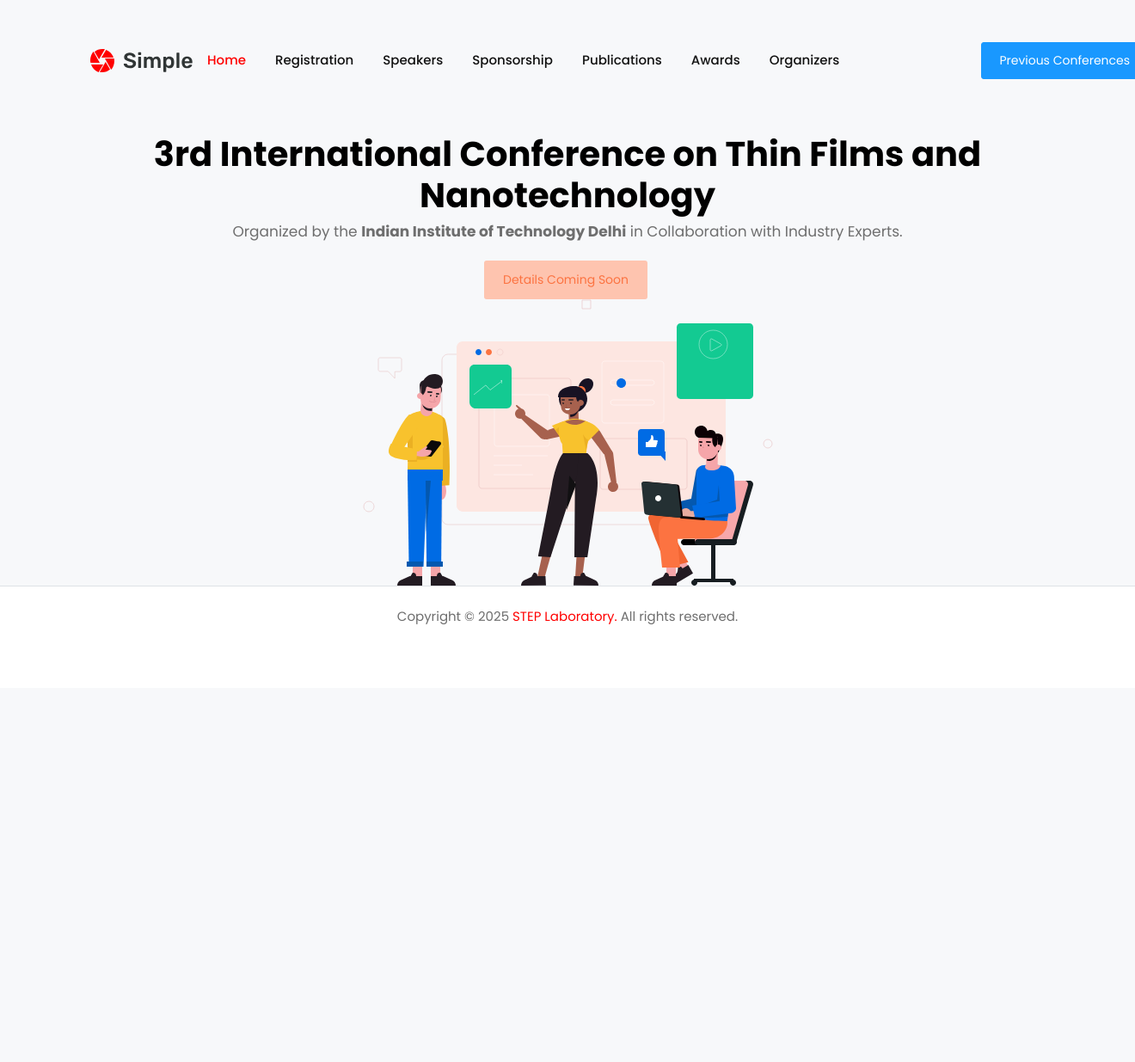
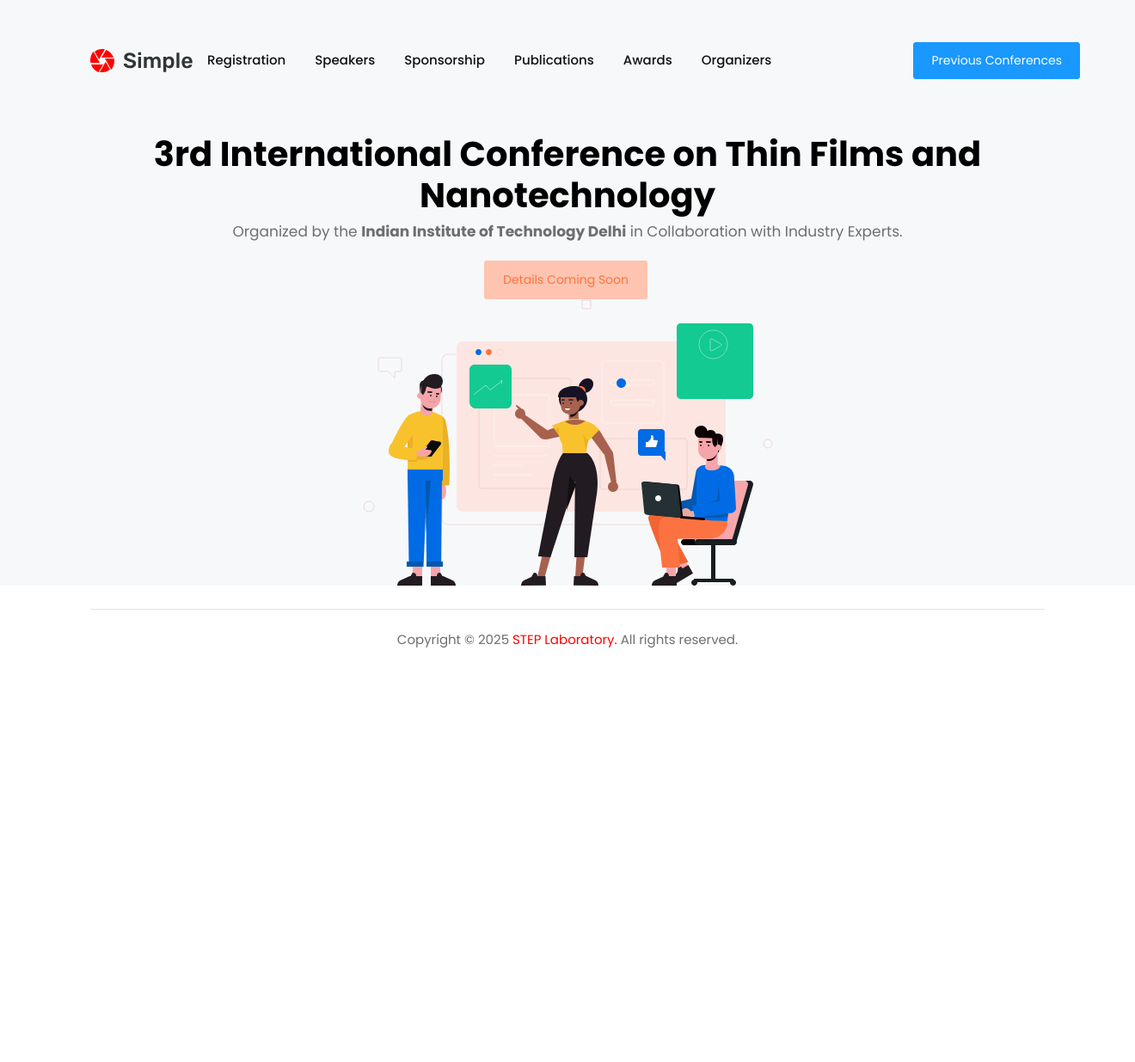
Before and after one commit to ictn-klc-2025/ictn2025, a Django app: page / in a window 1320 px wide. Shown: the whole page at 86% size. Before the commit the page ends 726 px from the top, so only its background shows below. Run offline with Django 4.2, Linux system fonts and the light colour scheme; some libraries are stand-ins or nearby versions.

Commit message:
editing template

```diff
--- a/templates/base.html
+++ b/templates/base.html
@@ -3,7 +3,7 @@
 <!DOCTYPE html>
 <html lang="en">
 <head>
-  <title>Simple landing page</title>
+  <title>International Conference on Thin Films & Nanotechnology</title>
   <meta charset="UTF-8">
   <meta name="viewport" content="width=device-width, initial-scale=1.0">
   <meta http-equiv="X-UA-Compatible" content="ie=edge">
@@ -34,7 +34,7 @@
             </button>
           </li>
           <li class="nav-item">
-            <a class="nav-link" href="#header-section">Home <span class="sr-only">(current)</span></a>
+            <!-- <a class="nav-link" href="#header-section">Home <span class="sr-only">(current)</span></a> -->
           </li>
           <li class="nav-item">
             <a class="nav-link" href="#features-section">Registration</a>
@@ -76,9 +76,10 @@
       <img src="images/Group171.svg" alt="" class="img-fluid">
     </div>
   </div>
-  {% comment %}
+
   <div class="content-wrapper">
-    <div class="container">
+    <div class="container" style="min-height: 500px;">
+      {% comment %}
       <section class="features-overview" id="features-section" >
         <div class="content-header">
           <h2>How does it works</h2>
```
